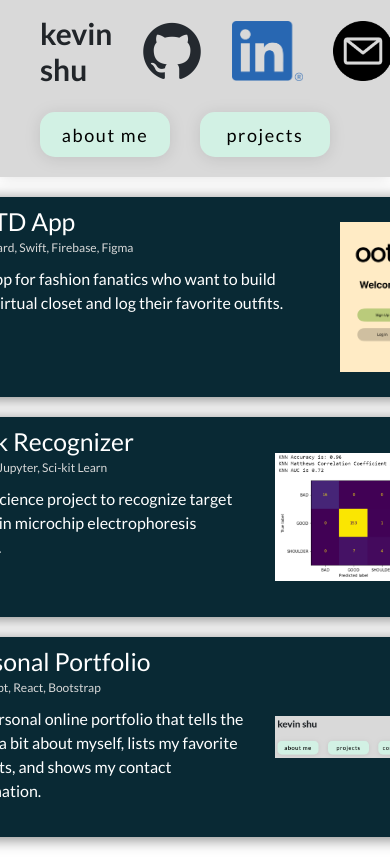
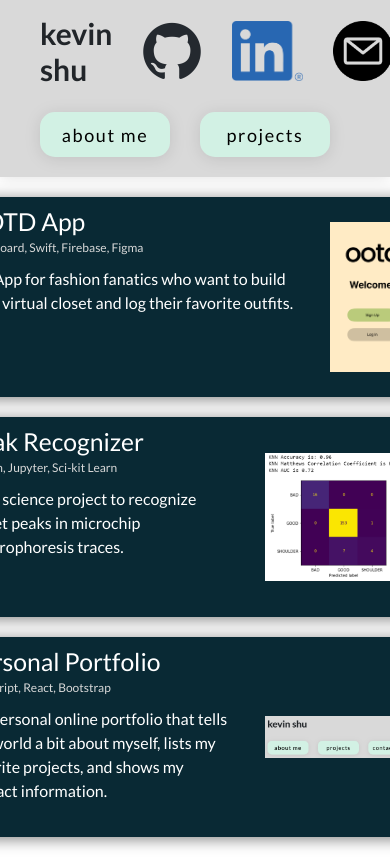
Before and after one commit to kyshu11027/portfolio, a React (Vite) app: page /projects in a window 390 px wide. Shown: the top 857 px of the page. Built offline with nearby package versions, Linux system fonts and the light colour scheme; the HTML template or start-up script is replaced by a standard one.

Commit message:
mobile fix

```diff
--- a/src/css/project.css
+++ b/src/css/project.css
@@ -3,7 +3,7 @@
     0px 2.9825618267059326px 7.456404209136963px rgba(0, 0, 0, 0.5)
   );
   border-radius: 15px;
-  width: 500px;
+  width: 480px;
   height: 200px;
   background: #092934;
   color: white;
```
